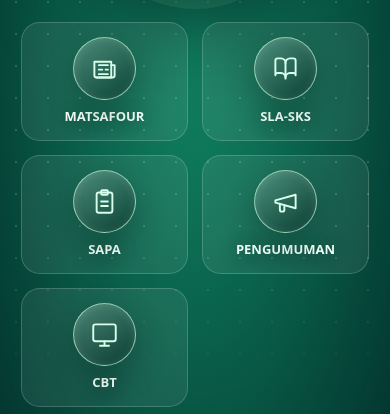
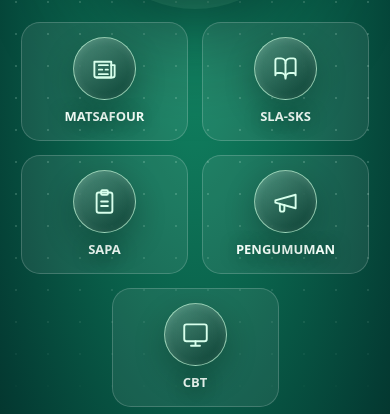
Before and after one commit to Al-Faroz/mtsn4jombang-portal, a plain HTML site: page index.html in a window 390 px wide. Shown: the part 430-844 px from the top of the page. Drawn offline with Linux system fonts and the light colour scheme.

Commit message:
fix(p3): center the last unpaired service card on mobile

```diff
--- a/assets/css/portal.css
+++ b/assets/css/portal.css
@@ -47,11 +47,16 @@
       .brand b{font-size:13px}.brand small{font-size:9px}.emblem{width:39px;height:39px;font-size:20px}
       .top-links a{display:none}.top-links button{padding:8px 12px;font-size:12px}
       .intro{padding-top:29px}.intro h1{font-size:32px}
-      .stage,.management .stage{height:auto;min-height:0;display:grid;grid-template-columns:repeat(2,minmax(0,1fr));gap:14px;margin:30px auto 28px;padding:0 6px}
+      .stage,.management .stage{height:auto;min-height:0;display:grid;grid-template-columns:repeat(2,minmax(0,1fr));--stage-gap:14px;gap:var(--stage-gap);margin:30px auto 28px;padding:0 6px}
       .stage:before,.stage:after{display:none}
       .hub{position:relative;grid-column:1/-1;left:auto;top:auto;transform:none;margin:0 auto 11px;width:204px;height:204px}
       .hub strong{font-size:23px}
       .node,.management .node{position:relative;left:auto!important;top:auto!important;transform:none!important;min-width:0;width:100%;padding:14px 5px;border:1px solid var(--line);background:#ffffff12;border-radius:19px;gap:6px}
+      .stage > a.node:nth-of-type(odd):last-child {
+        grid-column: 1 / -1;
+        justify-self: center;
+        width: calc((100% - var(--stage-gap)) / 2);
+      }
       .node:hover,.node:focus-visible{filter:drop-shadow(0 0 10px #7cfabb87)}
       .node .bubble,.management .node .bubble{width:63px;height:63px;font-size:26px}
       .node .name{font-size:13px}.node .tip{display:none}
```
